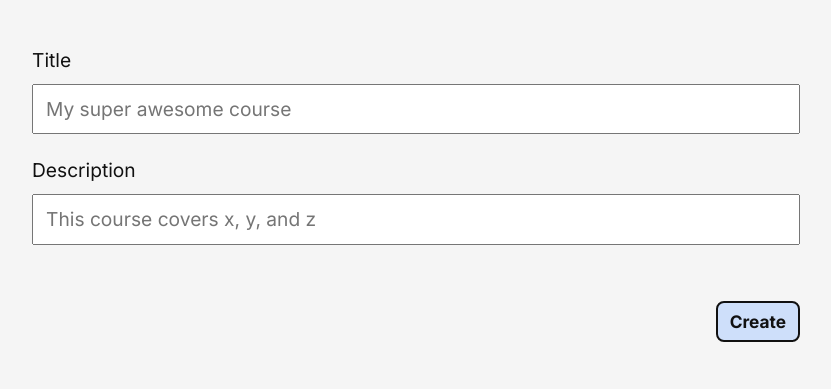
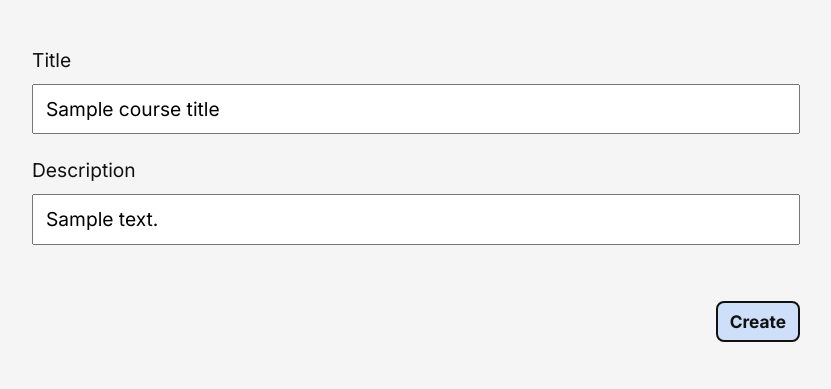
Before and after one commit to dracotato/courses, a Flask app: template src/web/templates/course/form.html in a window 1280 px wide. Shown: the part 64-453 px from the top of the page, without its empty margins (224-1055 px from the left). Run offline with Flask 3, Linux system fonts and the light colour scheme; the template is opened without the code that fills it: most values are stand-ins (such as "Sample title", 1, 10 or a date in 2020).

Commit message:
fix(views): course update view empty fields
closes: #16

```diff
--- a/src/views/course.py
+++ b/src/views/course.py
@@ -81,7 +81,7 @@ def update(id: int):
             "form.html",
             title="New Course",
             course_title=course["title"],  # pyright: ignore
-            course_content=course["desc"],  # pyright: ignore
+            course_desc=course["desc"],  # pyright: ignore
         )
 
 
--- a/src/web/templates/course/form.html
+++ b/src/web/templates/course/form.html
@@ -7,6 +7,7 @@
              name="title"
              id="title"
              placeholder="My super awesome course"
+             value="{{ course_title }}"
              required>
     </div>
     <div class="input-container">
@@ -15,6 +16,7 @@
              name="desc"
              id="desc"
              placeholder="This course covers x, y, and z"
+             value="{{ course_desc }}"
              required>
     </div>
     <button type="submit" class="primary">Create</button>
```
